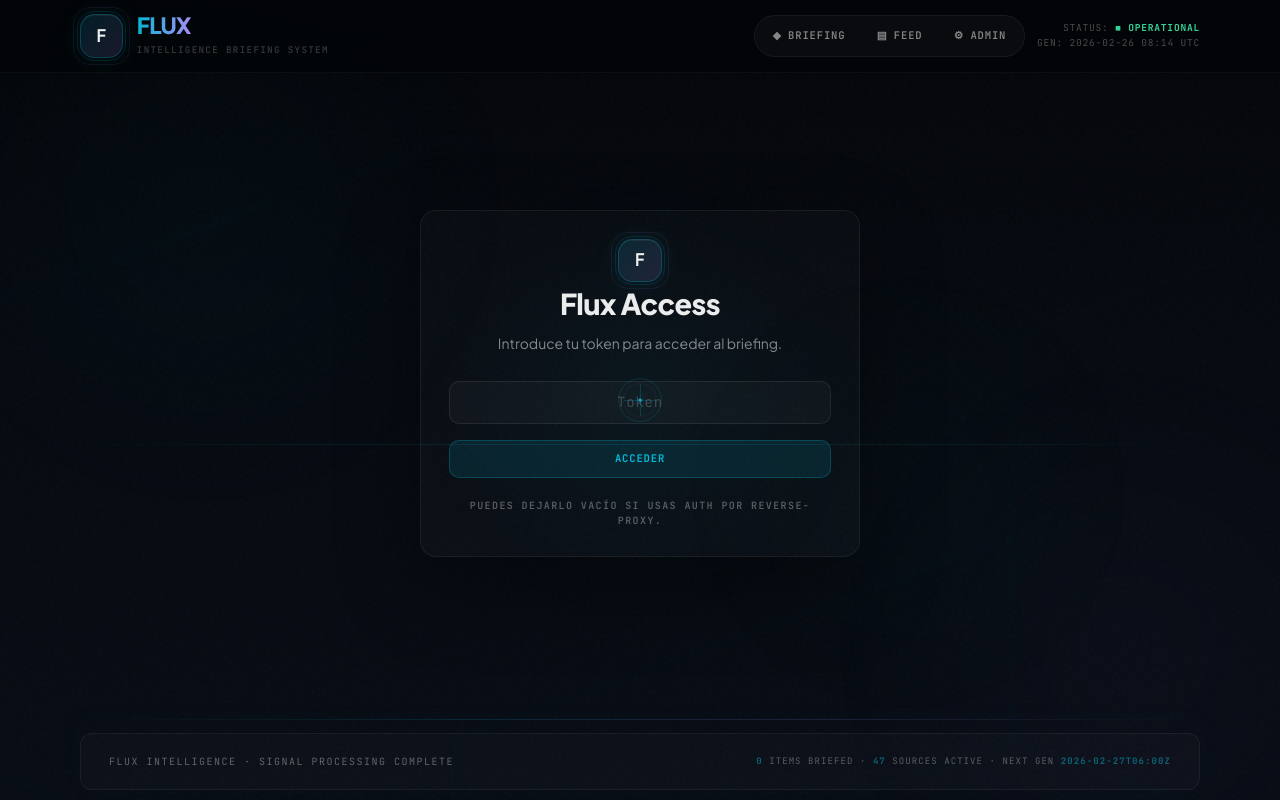
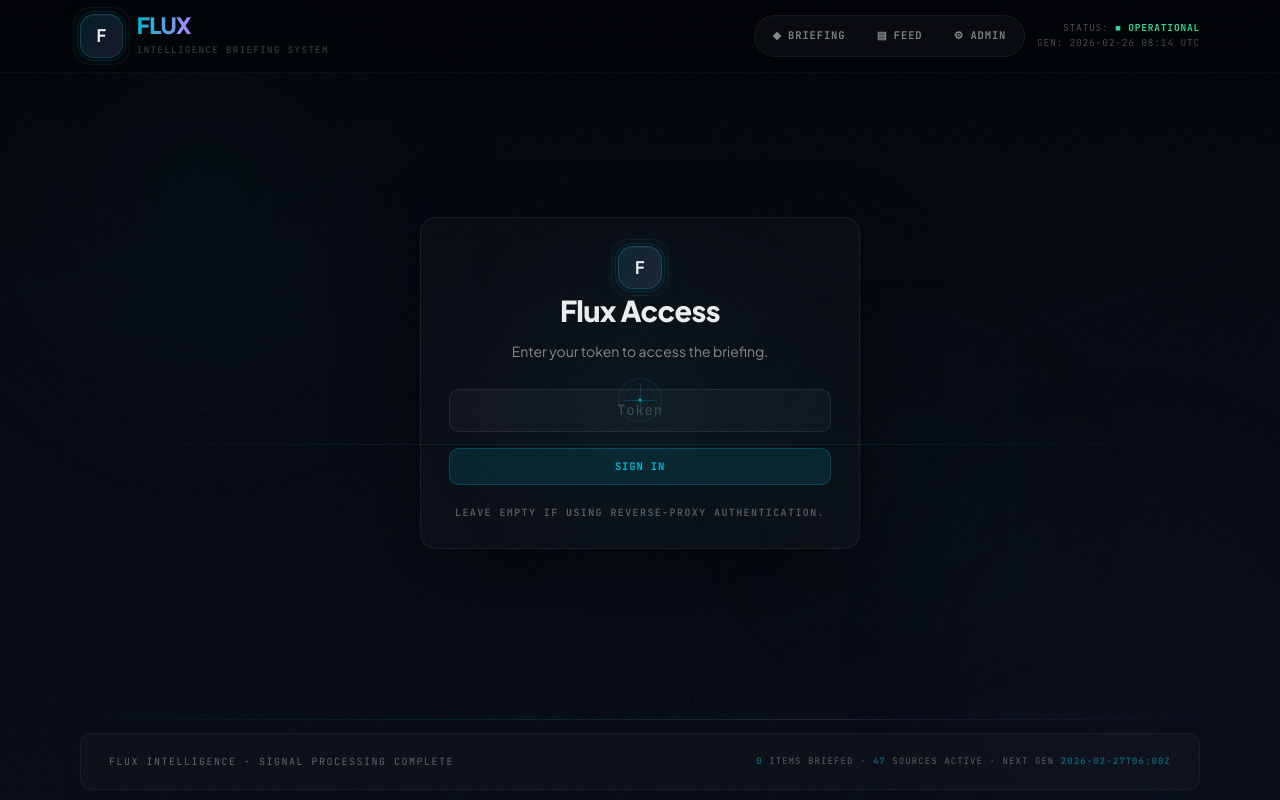
Before and after one commit to Zyrakk/flux, a SvelteKit app in the folder web/: page /login in a window 1280 px wide. Built offline with nearby package versions, Linux system fonts and the light colour scheme.

Commit message:
feat(web): translate login page to English

```diff
--- a/web/src/routes/login/+page.svelte
+++ b/web/src/routes/login/+page.svelte
@@ -24,7 +24,7 @@
 		<div class="mb-7 text-center">
 			<div class="site-brand__mark mx-auto h-14 w-14 text-xl">F</div>
 			<h1 class="login-title mt-4">Flux Access</h1>
-			<p class="mt-2 text-sm text-[rgba(255,255,255,0.5)]">Introduce tu token para acceder al briefing.</p>
+			<p class="mt-2 text-sm text-[rgba(255,255,255,0.5)]">Enter your token to access the briefing.</p>
 		</div>
 
 		{#if error}
@@ -41,11 +41,11 @@
 				autocomplete="current-password"
 			/>
 
-			<button class="btn-primary w-full !py-2.5" onclick={login}>Acceder</button>
+			<button class="btn-primary w-full !py-2.5" onclick={login}>Sign in</button>
 		</div>
 
 		<p class="mt-5 text-center font-mono text-[10px] font-semibold uppercase tracking-[0.14em] text-[rgba(255,255,255,0.32)]">
-			Puedes dejarlo vacío si usas auth por reverse-proxy.
+			Leave empty if using reverse-proxy authentication.
 		</p>
 	</div>
 </div>
```
